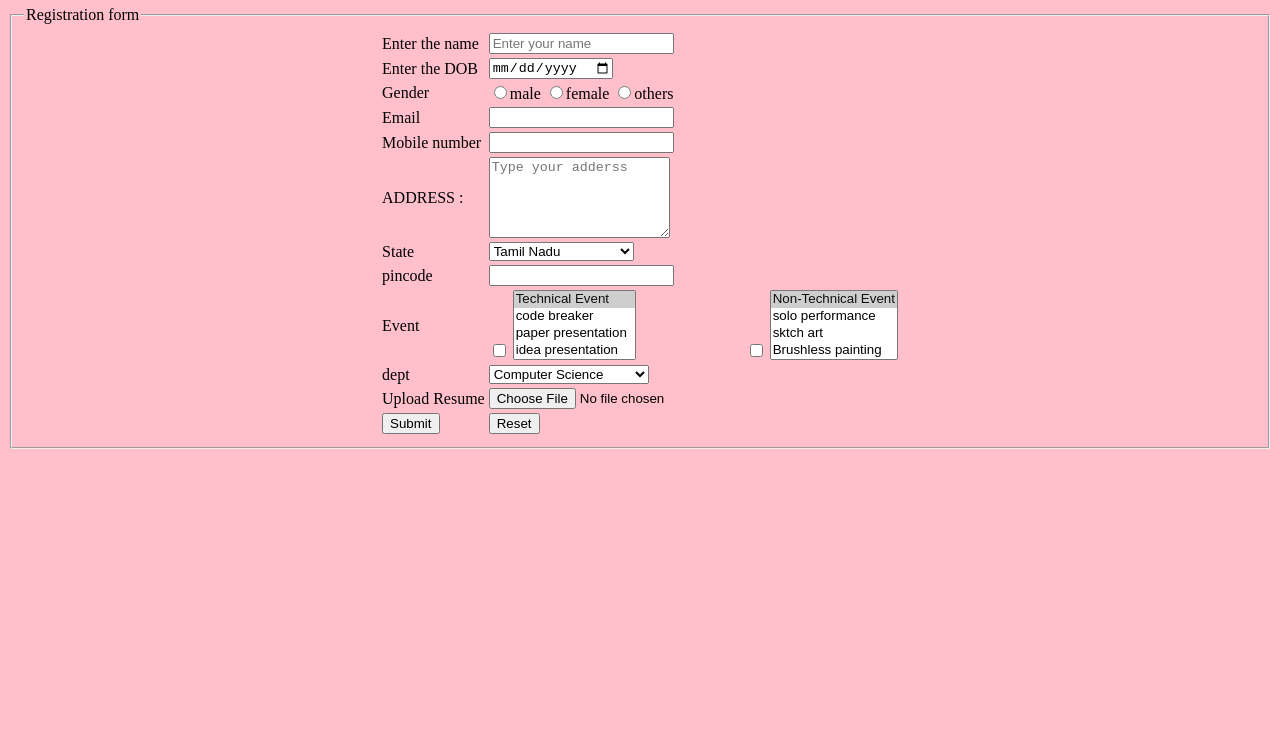
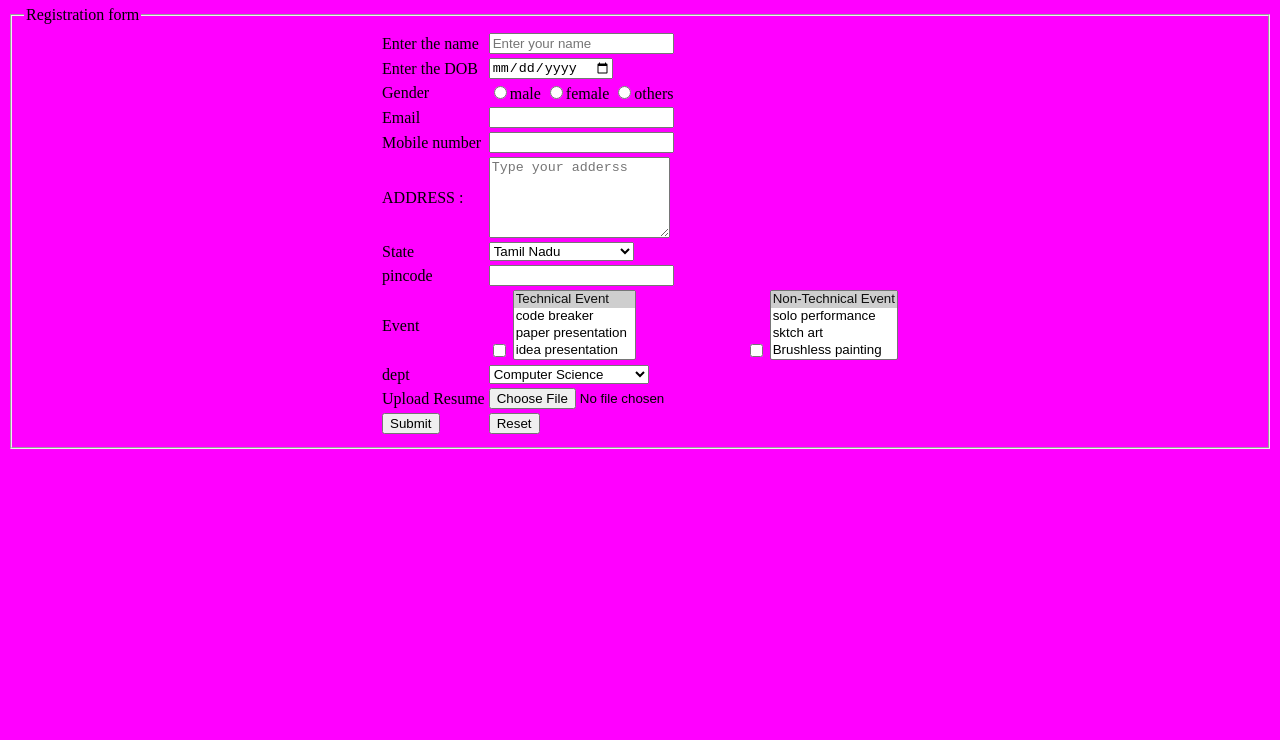
Before and after one commit to sankaraannamalai2001/webtech, a plain HTML site: page event.html in a window 1280 px wide. Shown: the part 60-800 px from the top of the page. Drawn offline with Linux system fonts and the light colour scheme.

Commit message:
color added

```diff
--- a/event.html
+++ b/event.html
@@ -1,7 +1,6 @@
 <html>
     <title>Registration</title>
-    <body bgcolor="pink" >
-        <div style="background-image: url('1583747992phpzaxKKK.jpeg');"></div>
+    <body bgcolor="magenta" >
         <h1 align="center" style="bold" style="ALGERIAN">EVENT REGISTRATION</h1>
         <center>
         <form method="get" style="align-content: space-around;" action="lastpage.html">
```
